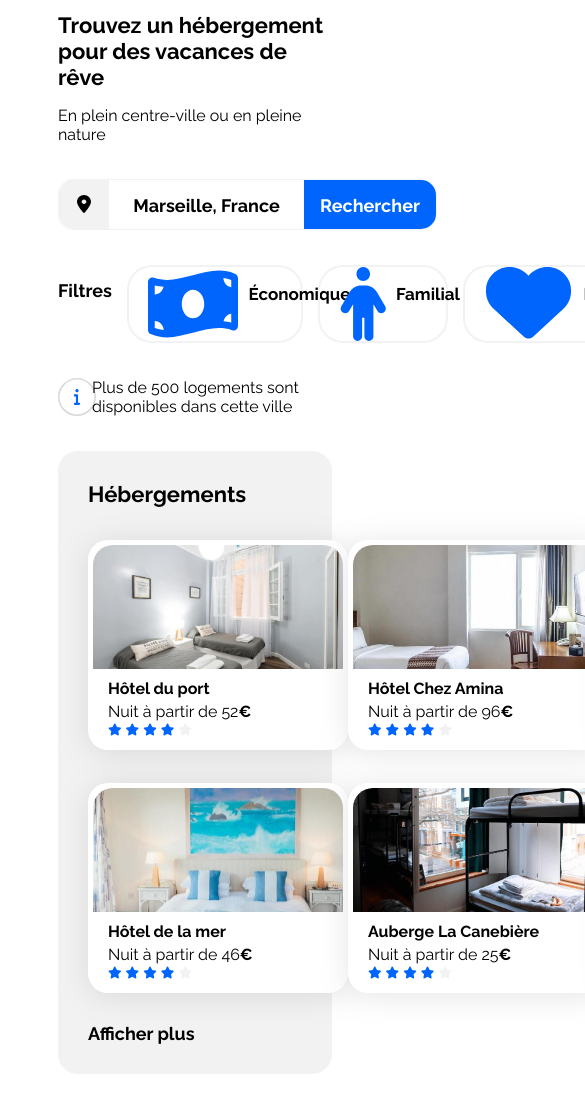
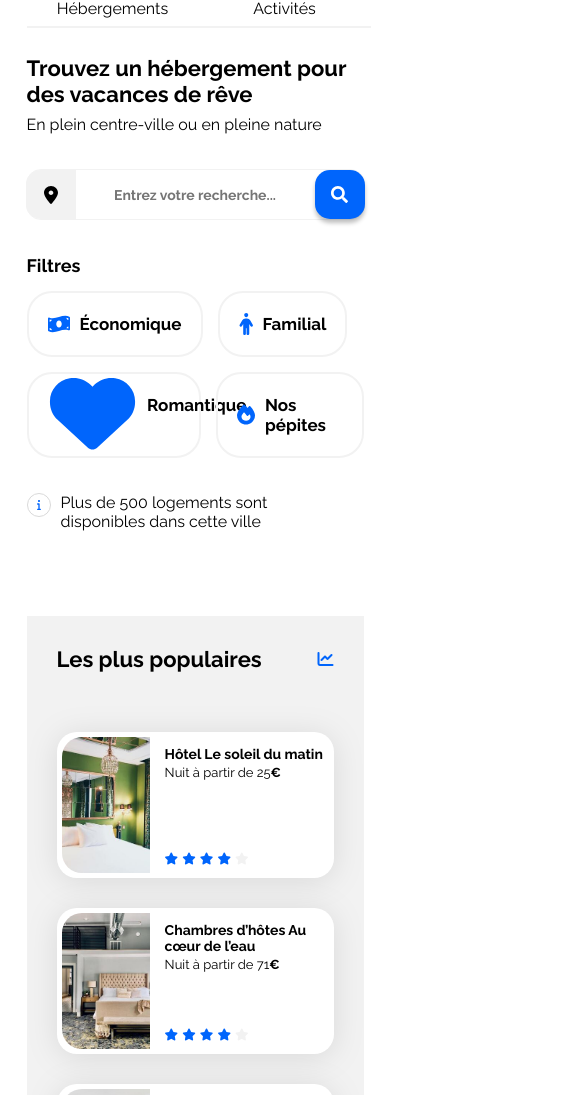
Before and after one commit to Saulicaa/Projet-2, a plain HTML site: page index.html in a window 390 px wide. Shown: the part 90-1185 px from the top of the page, 585 px wide, since content can reach past the window. Drawn offline with Linux system fonts and the light colour scheme.

Commit message:
ajout des média queries et conversion pixel -em

```diff
--- a/css/style.css
+++ b/css/style.css
@@ -15,83 +15,73 @@
 }
 
 h2 {
-    font-size: 18px;
+    font-size: 1.125em;
 }
 
 h3 {
-    font-size: 17px;
-    margin-left: 10px;
+    font-size: 1.0625em;
+
 }
 
 p {
-    font-size: 16px;
+    font-size: 1em;
 }
 
 body {
     display: flex;
     justify-content: center;
+    margin: 0;
+
 }
 
 .main-container {
+    display: flex;
+    flex-direction: column;
     width: 100%;
-    max-width: 1440px;
-    padding: 0 50px;
+    max-width: 90em;
+    padding: 0 3.125em;
     box-sizing: border-box;
+    gap: 2.1875em;
 }
 
-header {
+main {
+    display: flex;
+    flex-direction: column;
+    gap: 2.1875em;
+}
+
+/****** Header **********/
+.logo-nav {
+    height: 4.9375em;
     display: flex;
     justify-content: space-between;
 }
 
-.logo{
-    display: flex;
-    justify-content: center;
-    margin-top: 30px;
-    margin-bottom: 30px;
+header img {
+    width: 3.818125em;
+    height: 1.1875em;
+    padding: 1.875em 0em 1.875em 0em;
 }
 
-/****** Hebergements And Activité ***********/
-
-.hebergements-and-activités{
+nav {
+    width: 21.5em;
+    height: 2.1875em;
     display: flex;
+    justify-content: space-around;
+    list-style-type: none;
 }
 
-.hebergements-button{
-    margin-right: 68px;
-    position: relative;
+.bordure-nav-desktop {
+    display: flex;
+    margin-top: 0.125em;
+    padding-top: 1.125em;
+    padding-bottom: 1.25em;
 }
-
-.hebergements-button:hover{
+.bordure-nav-desktop:hover {
     color: #0065FC;
-}
-
-.activités-button{
-    position: relative;
-}
-
-.activités-button:hover{
-    color: #0065FC;
-}
-
-.hebergements-button:hover:before {
-    content: '';
-    position: absolute;
-    top: -8px;
-    width: 100%;
-    height: 2px;
-    background-color: #0065FC;
-}
-
-.activités-button:hover:before {
-    content: '';
-    position: absolute;
-    top: -8px;
-    left: 0;
-    width: 100%;
-    height: 2px;
-    background-color: #0065FC;
-}
+    border-top: solid 0.125em #0065FC;
+    position: relative; top: -0.125em;
+    }
 
 a {
     color: inherit;
@@ -100,14 +90,14 @@ a {
 
 .section-title {
     margin: 0;
-    font-size: 22px;
+    font-size: 1.375em;
 }
 
 .card {
     background-color: white;
-    border-radius: 20px;
-    padding: 5px;
-    filter: drop-shadow(0px 3px 15px rgba(0, 0, 0, 0.1));
+    border-radius: 1.25em;
+    padding: 0.3125em;
+    filter: drop-shadow(0px 0.1875em 0.9375em rgba(0, 0, 0, 0.1));
 }
 
 .card img {
@@ -115,7 +105,7 @@ a {
 }
 
 .card-title {
-    font-size: 16px;
+    font-size: 1em;
 }
 
 .euro {
@@ -128,73 +118,117 @@ a {
 
 /****** Info ***********/
 
+.info-group {
+    display:flex;
+    flex-direction: column;
+    gap: 2.1875em;
+}
+
+.headline {
+    display: flex;
+    flex-direction: column;
+    gap: 0.5em;
+}
+
 .info-title {
-    font-size: 22px;
+    font-size: 1.375em;
+    margin: 0;
 }
 
 .info-subtitle {
-    margin-bottom: 35px;
+    margin: 0;
 }
 
 /****** Barre de recherche ***********/
 .gps-search {
-    width: 50px;
-    height: 49px;
+    min-width: 3.125em;
+    height: 3.0625em;
     background-color: var(--main-bg-color);
-    border-radius: 15px 0 0 15px;
+    border-radius: 0.9375em 0 0 0.9375em;
     background-image: url("../images/icone/gps.svg");
     background-position: center;
     background-repeat: no-repeat;
+    margin-left: -0.0625em;
 }
 
 .search-bar {
     display: flex;
+    align-items: center;
     justify-content: space-between;
-    width: 377px;
-    height: 49px;
-    border-radius: 15px 15px 15px 15px;
-    border: 1px solid var(--main-bg-color);
+    max-width: 23.25em;
+    height: 3.0625em;
+    border-radius: 0.9375em;
+    border: 0.0625em solid var(--main-bg-color);
     background-color: transparent;
-    margin-bottom: 35px;
+
+}
+
+.texte-recherche{
+    display: flex;
+    justify-content: space-between;
+    width: 100%;
+
 }
 
 .search-name {
-    font-size: 18px;
+    font-size: 1.125em;
 }
 
-.search-button {
-    width: 132px;
-    height: 49px;
-    border-radius: 0 15px 15px 0;
-    background-color: var(--main-color);
+.recherche {
+    border: none;
+}
+
+.search-bar input[type="text"] {
+    border: none; /* Supprime la bordure de l'élément input de type texte */
+    outline: none;
+    font-size: 1em;
+    font-weight: bold;
+    text-align: center;
+}
+
+.search-bar input[type="text"]::placeholder {
+    font-size: 0.875em; /* Définit la taille du placeholder à 14 pixels */
 }
 
 .search-button-name {
     display: flex;
     justify-content: center;
+    align-items: center;
+    width: 8.25em;
+    height: 3.1875em;
     color: white;
+    background-color: var(--main-color);
+    border: 0.0625em solid var(--main-bg-color);
+    border-radius: 0 0.9375em 0.9375em 0;
+    font-size: 1.125em;
+    font-weight: bold;
 }
 
 /****** Filtres ***********/
 
 .filtres {
-
     display: flex;
-    margin-bottom: 35px;
+    gap: 0.9375em;
 }
 
-.filtres-title {
-    margin-right: 15px;
+.groups-filters-button {
+    display: flex;
+    gap: 0.9375em;
+}
+
+.phone-filters{
+    gap: 0.9375em;
+    display: flex;
 }
 
 .filtres-button {
     box-sizing: border-box;
     display: flex;
     justify-content: space-between;
-    border-radius: 25px 25px 25px 25px;
-    border: 2px solid var(--main-bg-color);
-    margin-right: 15px;
-    padding: 0 19px;
+    border-radius: 1.5625em;
+    border: 0.125em solid var(--main-bg-color);
+    padding: 0.25em 1.1875em;
+    gap: 0.625em;
 }
 
 .filtres-button:hover {
@@ -205,12 +239,10 @@ a {
 
 .info-bar {
     display: flex;
-    margin-bottom: 35px;
 }
 
 .information {
-    display: flex;
-    margin-right: 10px;
+    margin-right: 0.625em;
     margin-top: 0;
     margin-bottom: 0;
 }
@@ -218,45 +250,46 @@ a {
 /****** Hebergements And Populaires ***********/
 .hebergements-and-populaires {
     display: flex;
-    justify-content: space-between;
+    gap: 2.5em;
 }
 
 .hebergements-and-populaires section {
     background-color: var(--main-bg-color);
-    border-radius: 20px;
-    padding: 30px;
+    border-radius: 1.25em;
+    padding: 1.875em;
     box-sizing: border-box;
 
 }
 
 /****** Hebergements ***********/
 .hebergements {
-    width: 65%;
+    width: 40.625em;
+    display: flex;
+    flex-direction: column;
+    gap: 1.875em;
 }
 
 .hebergements-cards {
     display: flex;
-    justify-content: space-between;
+    gap: 1.875em;
 }
 
-.hebergements-cards .card {
-    display: flex;
-    flex-direction: column;
-    margin-top: 33px;
-    width: 250px;
+.hebergements-cards a {
+    width: 18.75em;
 }
+
 
 .hebergements-cards img {
     width: 100%;
-    height: 124px;
-    border-top-left-radius: 20px;
-    border-top-right-radius: 20px;
+    height: 7.75em;
+    border-top-left-radius: 1.25em;
+    border-top-right-radius: 1.25em;
 }
 
 
 .hebergements-cards .card-content {
     width: 100%;
-    padding-left: 15px;
+    padding-left: 0.9375em;
     display: flex;
     flex-direction: column;
     justify-content: space-between;
@@ -265,8 +298,8 @@ a {
 
 
 .hebergements-cards .card-title {
-    margin-top: 10px;
-    margin-bottom: 4px;
+    margin-top: 0.625em;
+    margin-bottom: 0.25em;
 }
 
 .hebergements-cards .card-subtitle {
@@ -274,18 +307,20 @@ a {
 }
 
 .hebergements-cards .card-rating {
-    margin-bottom: 5px;
+    margin-bottom: 0.3125em;
 }
 
 .section-subtitle{
-    margin-top: 30px;
     margin-bottom: 0;
 }
 
 
 /****** Populaires ***********/
 .populaires {
-    width: 32%;
+    width: 20.5em;
+    display: flex;
+    flex-direction: column;
+    gap: 1.875em;
 }
 
 .populaires-title {
@@ -294,21 +329,26 @@ a {
     align-items: center;
 }
 
+.populaires-cards {
+    display: flex;
+    flex-direction: column;
+    gap: 1.875em;
+}
+
 .populaires-cards .card {
     display: flex;
-    margin-top: 33px;
 }
 
 .populaires-cards img {
     width: 33%;
-    height: 136px;
-    border-top-left-radius: 20px;
-    border-bottom-left-radius: 20px;
+    height: 8.5em;
+    border-top-left-radius: 1.25em;
+    border-bottom-left-radius: 1.25em;
 }
 
 .populaires-cards .card-content {
     width: 67%;
-    padding-left: 15px;
+    padding-left: 0.9375em;
     display: flex;
     flex-direction: column;
     justify-content: space-between;
@@ -316,8 +356,8 @@ a {
 }
 
 .populaires-cards .card-title {
-    margin-top: 10px;
-    margin-bottom: 4px;
+    margin-top: 0.625em;
+    margin-bottom: 0.25em;
 }
 
 .populaires-cards .card-subtitle {
@@ -325,53 +365,60 @@ a {
 }
 
 .populaires-cards .card-rating {
-    margin-bottom: 5px;
+    margin-bottom: 0.3125em;
 }
 
 /******* Activités **********/
 
 .activités {
-    margin-top: 35px;
-    padding: 30px;
+    padding: 1.875em;
     box-sizing: border-box;
+    display: flex;
+    flex-direction: column;
+    gap: 1.875em;
 }
 
 .activités-cards {
     display: flex;
-    justify-content: space-between;
+    gap: 1.875em;
 }
 
 .activités-cards .card {
     display: flex;
     flex-direction: column;
-    margin-top: 30px;
-    width: 298px;
+    align-items: flex-start;
+    align-self: stretch;
     padding: 0;
+}
+
+.activités-cards a {
+    width: 14.375em;
 }
 
 .activités-cards img {
     width: 100%;
-    height: 380px;
-    border-top-left-radius: 20px;
-    border-top-right-radius: 20px;
+    height: 23.75em;
+    border-top-left-radius: 1.25em;
+    border-top-right-radius: 1.25em;
 }
 
 .activités-cards .card-title {
-    margin-top: 20px;
-    margin-bottom: 20px;
-    margin-left: 19px;
-    margin-right: 19px;
+    margin-top: 1.25em;
+    margin-bottom: 1.25em;
+    margin-left: 1.1875em;
+    margin-right: 1.1875em;
 }
 
 /******* Footer **********/
-.oui {
+.footer-group {
     display: flex;
     justify-content: space-between;
 }
+
 .footer {
     width: 100%;
     background-color: var(--main-bg-color);
-    padding: 20px;
+    padding: 1.25em;
     box-sizing: border-box;
     display: flex;
     flex-direction: column;
@@ -386,11 +433,6 @@ a {
     flex-direction: column;
 }
 
-.footer-link {
-    font-size: 16px;
-    margin-top: 15px;
-}
-
 ul {
     list-style-type: none;
     padding: 0;
@@ -398,14 +440,14 @@ ul {
 }
 
 li {
-    margin-top: 15px;
+    margin-top: 0.9375em;
 }
 
 /* Le code ci-dessous correspond à la version responsive uniquement */
 
 /****** Media queries ***********/
 /* Medium devices (tablets, less/equal than 1024px) */
-@media (max-width: 1024px) {
+@media (max-width: 64em) {
     .hebergements-and-populaires {
         flex-direction: column;
     }
@@ -416,29 +458,181 @@ li {
 
     .populaires {
         width: 100%;
-        margin-top: 50px;
+        margin-top: 3.125em;
     }
 
     .populaires-cards {
         display: flex;
         flex-direction: row;
         justify-content: space-between;
+        padding: 0;
     }
 
     .populaires-cards a {
-        width: 30%;
+        width: 33.333%;
     }
 
     .populaires-cards .card-title {
-        font-size: 14px;
+        font-size: 0.875em;
     }
 
     .populaires-cards .card-subtitle {
-        font-size: 13px;
+        font-size: 0.8125em;
+    }
+
+    .filtres {
+        flex-direction: column;
+    }
+
+    .activités-cards img {
+        height: 12.5em;
     }
 }
 
 /* Small devices (phones, less than 768px) */
-@media (max-width: 767.98px) {
+@media (max-width: 47.998em) {
+
+    .info-group {
+        align-items: center;
+    }
+
+    .main-container{
+        padding: 0;
+        gap: 1.875em;
+        max-width: 21.0625em;
+    }
+
+    body {
+        justify-content: center;
+    }
+
+    header {
+        display: unset;
+    }
+
+    .hebergements-and-activités{
+        justify-content: center;
+    }
+
+    .logo-nav {
+        flex-direction: column;
+        height: 7.1875em;
+        }
+
+    .logo {
+        display: flex;
+        justify-content: center;
+    }
+
+    .bordure-nav-mobile {
+        display: flex;
+        justify-content: center;
+        align-items: center;
+        width: 50%;
+        height: 2.25em;
+        border-bottom: solid 0.125em #F2F2F2;
+    }
+
+    .bordure-nav-desktop:hover {
+        border-top: 0em;
+        position: relative; top: 0em;
+    }
+
+    .bordure-nav-mobile:hover {
+        border-bottom: solid 0.125em #0065FC;
+    }
+
+    .search-bar {
+        width: 100%;
+    }
+
+    .search-button {
+        min-width: 3.125em;
+        height: 3.0625em;
+        border-radius: 0.9375em;
+        background-color: var(--main-color);
+        background-image: url("../images/icone/search.svg");
+        background-position: center;
+        background-repeat: no-repeat;
+        box-shadow: 0px 0.25em 0.25em 0px rgba(0, 0, 0, 0.25);
+        margin-right: -0.0625em;
+    }
+
+    .search-button-name {
+        display: none;
+    }
+
+    .search-button img{
+        margin-top: 0.9375em;
+        margin-bottom: 0.9375em;
+        margin-left: 1em;
+        margin-right: 1em;
+    }
+
+    .filtres {
+        flex-direction: column;
+
+    }
+
+    .filtres-title{
+        margin: 0;
+    }
+
+    .groups-filters-button {
+        flex-direction: column;
+    }
+
+    .phone-filters{
+        display: flex;
+    }
+
+    .info-bar {
+        margin-bottom: 0;
+    }
+
+    .hebergements-and-populaires {
+        flex-direction: column-reverse;
+    }
+
+    .hebergements-and-populaires section {
+        border-radius: 0;
+
+    }
+
+    .populaires-cards {
+        margin-top: 1.875em;
+        flex-direction: column;
+    }
+
+    .populaires-cards a {
+        width: 100%;
+    }
+    .hebergements-cards {
+        margin-top: 1.875em;
+        flex-direction: column;
+        align-items: center;
+    }
+
+    .hebergements-cards a {
+        width: 100%;
+        padding: 0.9375em;
+    }
+
+    .activités-cards {
+        flex-direction: column;
+    }
+
+    .activités-cards a {
+        width: 100%;
+    }
+
+    .activités-cards img {
+        height: 8.8125em;
+    }
+
+    .footer-group {
+        flex-direction: column;
+        width: 100%;
+    }
 
 }
--- a/index.html
+++ b/index.html
@@ -17,30 +17,39 @@
 <body>
     <div class="main-container">
         <header>
+            <div class="logo-nav">
                 <div class="logo">
-                 <img src="images/logo/Logo.svg" alt="Logo Booki">
+                    <img src="./images/logo/Booki.png" alt="Logo Booki">
                 </div>
-            <div class="hebergements-and-activités">
-                <div class="hebergements-button">
-                    <a href="section-hebergement">Hébergements</a>
+                <nav>
+                    <div class="bordure-nav-mobile">
+                        <div class="bordure-nav-desktop"><a href="#hebergements">Hébergements</a></div>
                     </div>
-                <div class="activités-button">
-                    <a href="section-activité">Activités</a>
+                    <div class="bordure-nav-mobile">
+                        <div class="bordure-nav-desktop"><a href="#activites">Activités</a></div>
                     </div>
+                </nav>
             </div>
         </header>
         <main>
+            <div class="info-group">
+                <div class="headline">
                     <h1 class="info-title">Trouvez un hébergement pour des vacances de rêve</h1>
                     <p class="info-subtitle">En plein centre-ville ou en pleine nature</p>
+                </div>
                 <div class="search-bar">
+                    <form action="" method="get" class="texte-recherche">
                         <div class="gps-search"></div>
-                <h2>Marseille, France</h2>
+                        <input type="text" name="search-query" placeholder="Entrez votre recherche...">
                         <div class="search-button">
-                    <h2 class="search-button-name">Rechercher</h2>
+                            <button type="submit" class="search-button-name">Rechercher</button>
                         </div>
+                    </form>
                 </div>
                 <div class="filtres">
                     <h2 class="filtres-title">Filtres</h2>
+                    <div class="groups-filters-button">
+                        <div class="phone-filters">
                             <div class="filtres-button">
                                 <img src="images/icone/price.svg" alt="Icone de billet">
                                 <h3>Économique</h3>
@@ -49,6 +58,8 @@
                                 <img src="images/icone/family.svg" alt="Icone de personnage">
                                 <h3>Familial</h3>
                             </div>
+                        </div>
+                        <div class="phone-filters">
                             <div class="filtres-button">
                                 <img src="images/icone/romantic.svg" alt="Icone de coeur">
                                 <h3>Romantique</h3>
@@ -58,15 +69,18 @@
                                 <h3>Nos pépites</h3>
                             </div>
                         </div>
+                    </div>
+                </div>
                 <div class="info-bar">
                     <div class="information">
                         <img src="images/icone/info.svg" alt="Icone d'info">
                     </div>
                     <p class="information">Plus de 500 logements sont disponibles dans cette ville</p>
                 </div>
+            </div>
             <div class="hebergements-and-populaires">
                 <section class="hebergements">
-                    <h2 class="section-title">Hébergements</h2>
+                    <h2 class="section-title">Hébergements à Marseille</h2>
                     <div class="hebergements-cards">
                         <a href="#">
                             <article class="card">
@@ -302,27 +316,27 @@
             </section>
         </main>
         <footer>
-            <div class="oui">
+            <div class="footer-group">
                 <div class="footer">
                     <h2 class="footer-title">À propos</h2>
                     <ul>
-                        <li><a href="footer-link">Fonctionnement du site</a></li>
-                        <li><a href="footer-link">Conditions générales</a></li>
-                        <li><a href="footer-link">Données et confidentialité</a></li>
+                        <li><a href="#">Fonctionnement du site</a></li>
+                        <li><a href="#">Conditions générales</a></li>
+                        <li><a href="#">Données et confidentialité</a></li>
                     </ul>
                 </div>
                 <div class="footer">
                     <h2 class="footer-title">Nos hébergements</h2>
                     <ul>
-                        <li><a href="footer-link">Charte qualité</a></li>
-                        <li><a href="footer-link">Proposer votre hôtel</a></li>
+                        <li><a href="#">Charte qualité</a></li>
+                        <li><a href="#">Proposer votre hôtel</a></li>
                     </ul>
                 </div>
                 <div class="footer">
                     <h2 class="footer-title">Assistance</h2>
                     <ul>
-                       <li><a href="footer-link">Centre d'aide</a></li>
-                       <li><a href="footer-link">Nous contacter</a></li>
+                       <li><a href="#">Centre d'aide</a></li>
+                       <li><a href="#">Nous contacter</a></li>
                     </ul>
                 </div>
             </div>
```
Also changed, not shown: images/icone/search.svg (added). Lines whose indentation alone changed are shown as unchanged.
